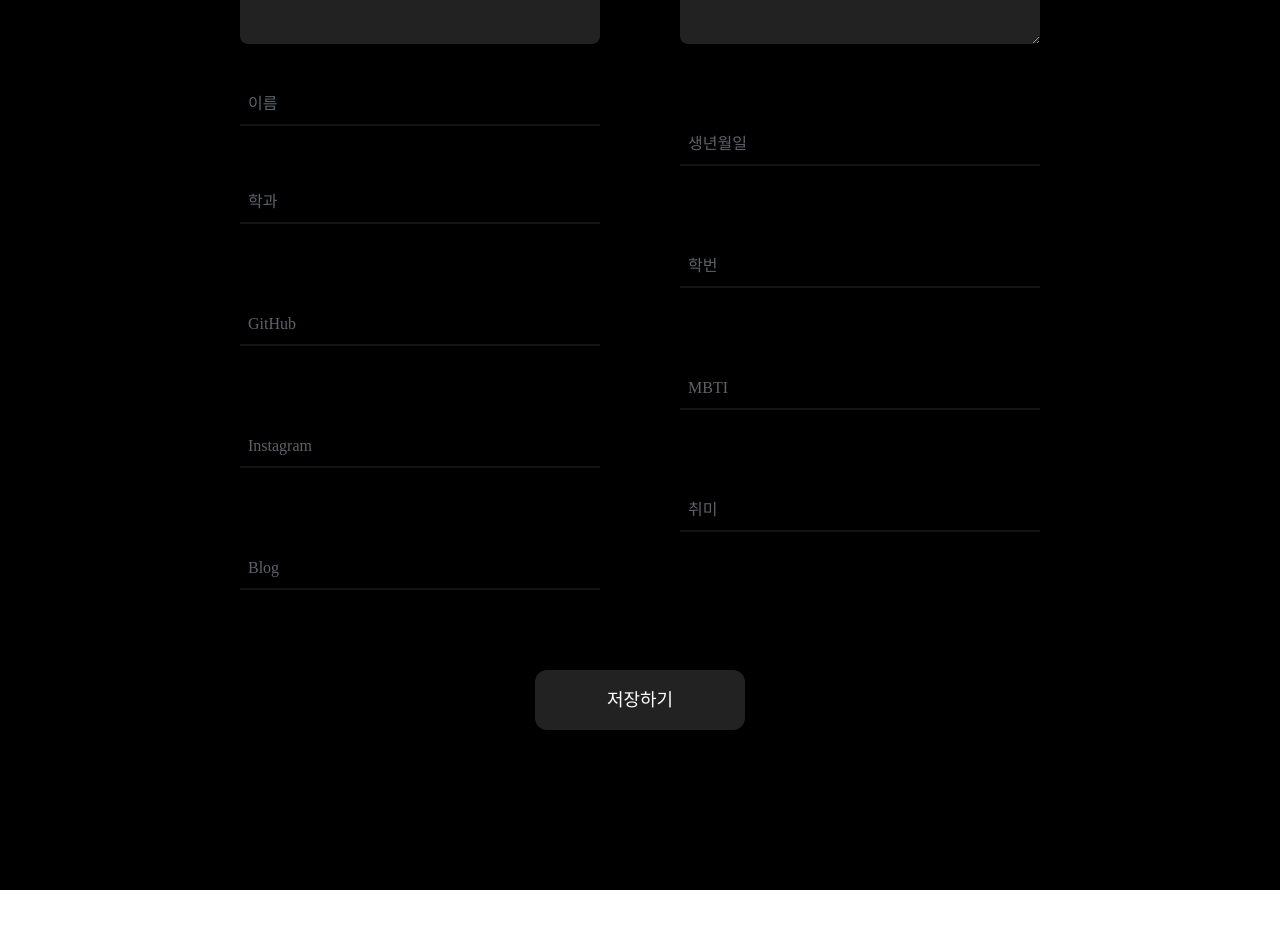
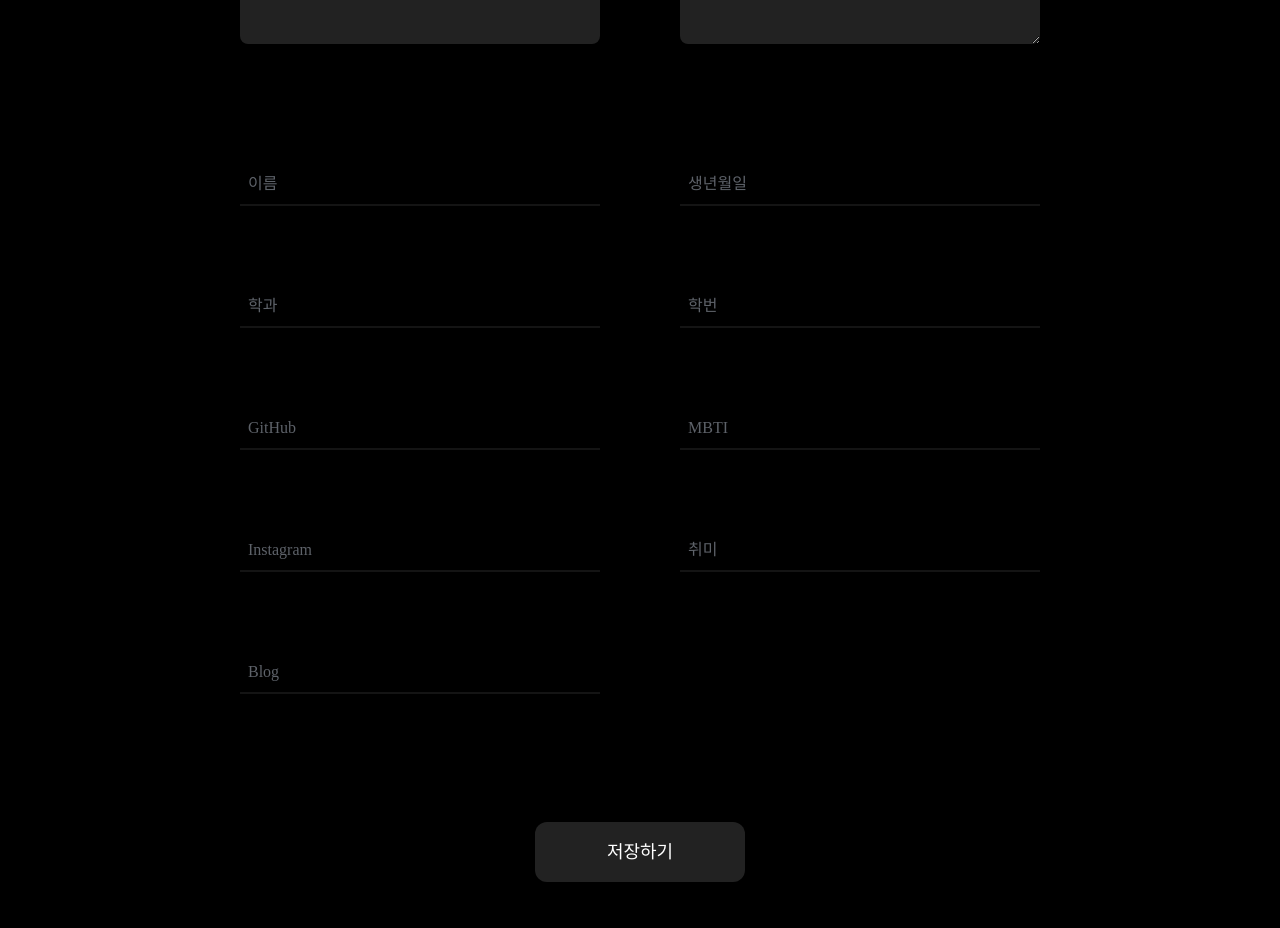
Before and after one commit to DevKor-Team/DEVKOR-front, a Next.js app: page /mypage in a window 1280 px wide. Shown: the part 720-1648 px from the top of the page. Before the commit the page ends 1610 px from the top, so only its background shows below. Built offline with nearby package versions, Linux system fonts and the light colour scheme.

Commit message:
fix: align input horizontally

```diff
--- a/pages/mypage.tsx
+++ b/pages/mypage.tsx
@@ -106,39 +106,50 @@ const MyPage = () => {
                         </div>
                     </div>
                 </div>
-                <div className="flex justify-center">
-                    <div className="w-[40%] mr-10 flex flex-col my-10">
+                <div className="flex justify-center my-10">
+                    <div className="w-[40%] mr-10 flex flex-col">
                         <input
                             type="text"
                             placeholder="이름"
-                            className="bg-black border-b-2 border-[#222222] p-2 opacity-60 focus:border-white focus:outline-none"
+                            className="bg-black border-b-2 border-[#222222] mt-[5rem] p-2 opacity-60 focus:border-white focus:outline-none"
                             {...register("name", { required: true })}
                         />
-                        <p className="p-2 text-[#FF5050] text-sm">{errors.name && "이름을 입력해주세요!"}</p>
+                        {errors.name ? <p className="p-2 text-[#FF5050] text-sm">이름을 입력해주세요</p> : null}
+                        {/* <p className="p-2 text-[#FF5050] text-sm">{errors.name && "이름을 입력해주세요!"}</p> */}
 
-                        <input type="text" placeholder="학과" className="bg-black border-b-2 border-[#222222] my-10 p-2 opacity-60 focus:border-white focus:outline-none" {...register("major")} />
-                        <input type="text" placeholder="GitHub" className="bg-black border-b-2 border-[#222222] my-10 p-2 opacity-60 focus:border-white focus:outline-none" {...register("github")} />
+                        <input type="text" placeholder="학과" className="bg-black border-b-2 border-[#222222] mt-[5rem] p-2 opacity-60 focus:border-white focus:outline-none" {...register("major")} />
+                        <input
+                            type="text"
+                            placeholder="GitHub"
+                            className="bg-black border-b-2 border-[#222222] mt-[5rem] p-2 opacity-60 focus:border-white focus:outline-none"
+                            {...register("github")}
+                        />
                         <input
                             type="text"
                             placeholder="Instagram"
-                            className="bg-black border-b-2 border-[#222222] my-10 p-2 opacity-60 focus:border-white focus:outline-none"
+                            className="bg-black border-b-2 border-[#222222] mt-[5rem] p-2 opacity-60 focus:border-white focus:outline-none"
                             {...register("instagram")}
                         />
-                        <input type="text" placeholder="Blog" className="bg-black border-b-2 border-[#222222] my-10 p-2 opacity-60 focus:border-white focus:outline-none" {...register("blog")} />
+                        <input type="text" placeholder="Blog" className="bg-black border-b-2 border-[#222222] mt-[5rem] p-2 opacity-60 focus:border-white focus:outline-none" {...register("blog")} />
                     </div>
-                    <div className="w-[40%] ml-10 flex flex-col my-10">
+                    <div className="w-[40%] ml-10 flex flex-col">
                         <input
                             type="text"
                             placeholder="생년월일"
-                            className="bg-black border-b-2 border-[#222222] my-10 p-2 opacity-60 focus:border-white focus:outline-none"
+                            className="bg-black border-b-2 border-[#222222] mt-[5rem] p-2 opacity-60 focus:border-white focus:outline-none"
                             {...register("birthday")}
                         />
-                        <input type="text" placeholder="학번" className="bg-black border-b-2 border-[#222222] my-10 p-2 opacity-60 focus:border-white focus:outline-none" {...register("studentNo")} />
-                        <input type="text" placeholder="MBTI" className="bg-black border-b-2 border-[#222222] my-10 p-2 opacity-60 focus:border-white focus:outline-none" {...register("mbti")} />
-                        <input type="text" placeholder="취미" className="bg-black border-b-2 border-[#222222] my-10 p-2 opacity-60 focus:border-white focus:outline-none" {...register("hobby")} />
+                        <input
+                            type="text"
+                            placeholder="학번"
+                            className="bg-black border-b-2 border-[#222222] mt-[5rem] p-2 opacity-60 focus:border-white focus:outline-none"
+                            {...register("studentNo")}
+                        />
+                        <input type="text" placeholder="MBTI" className="bg-black border-b-2 border-[#222222] mt-[5rem] p-2 opacity-60 focus:border-white focus:outline-none" {...register("mbti")} />
+                        <input type="text" placeholder="취미" className="bg-black border-b-2 border-[#222222] mt-[5rem] p-2 opacity-60 focus:border-white focus:outline-none" {...register("hobby")} />
                     </div>
                 </div>
-                <div className="pb-[10rem]">
+                <div className="pb-[10rem] mt-[8rem]">
                     <input type="submit" value="저장하기" className="bg-[#222222] rounded-xl flex mx-auto px-[4.5rem] py-4 text-lg font-medium cursor-pointer hover:bg-devkor hover:text-black" />
                 </div>
             </form>
```
